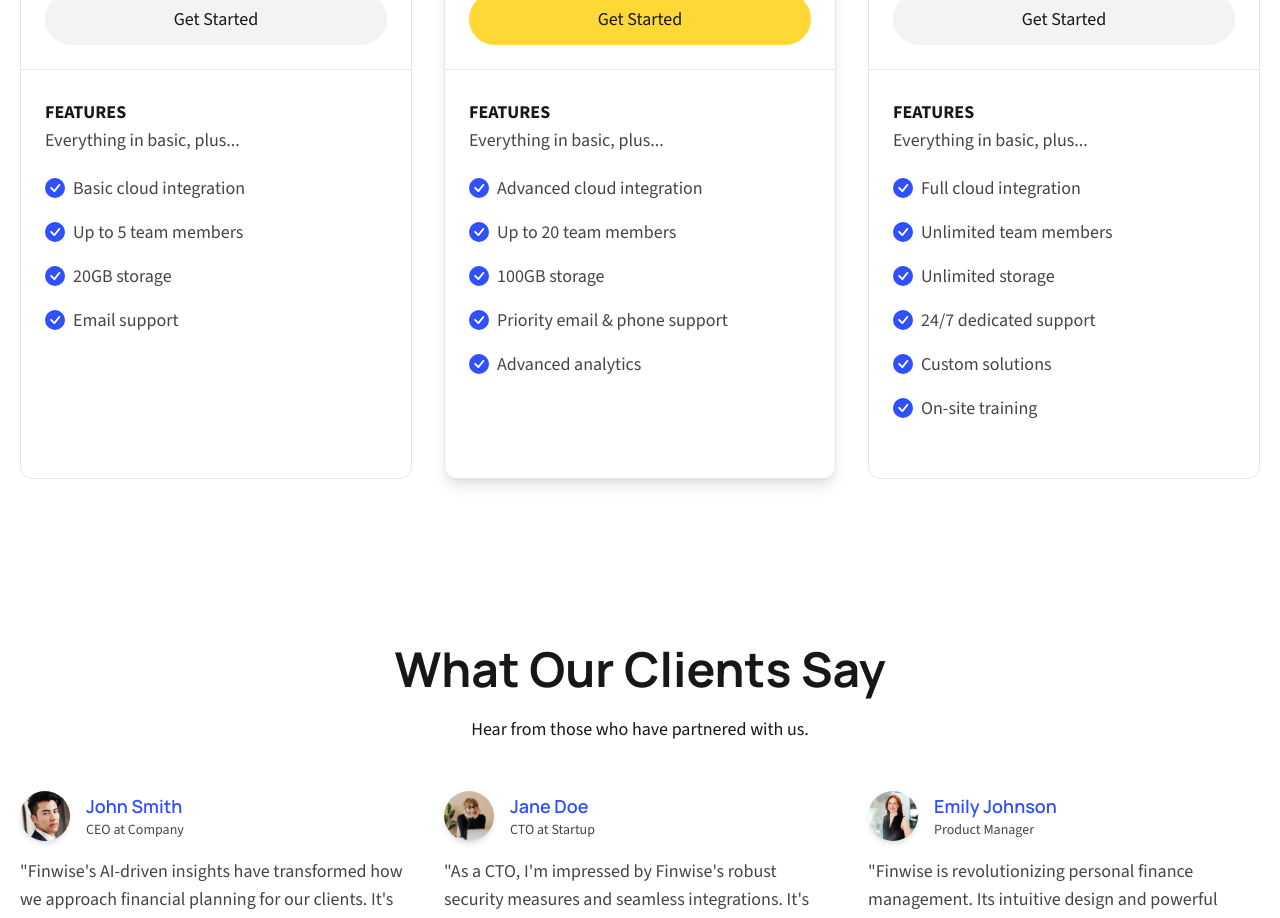
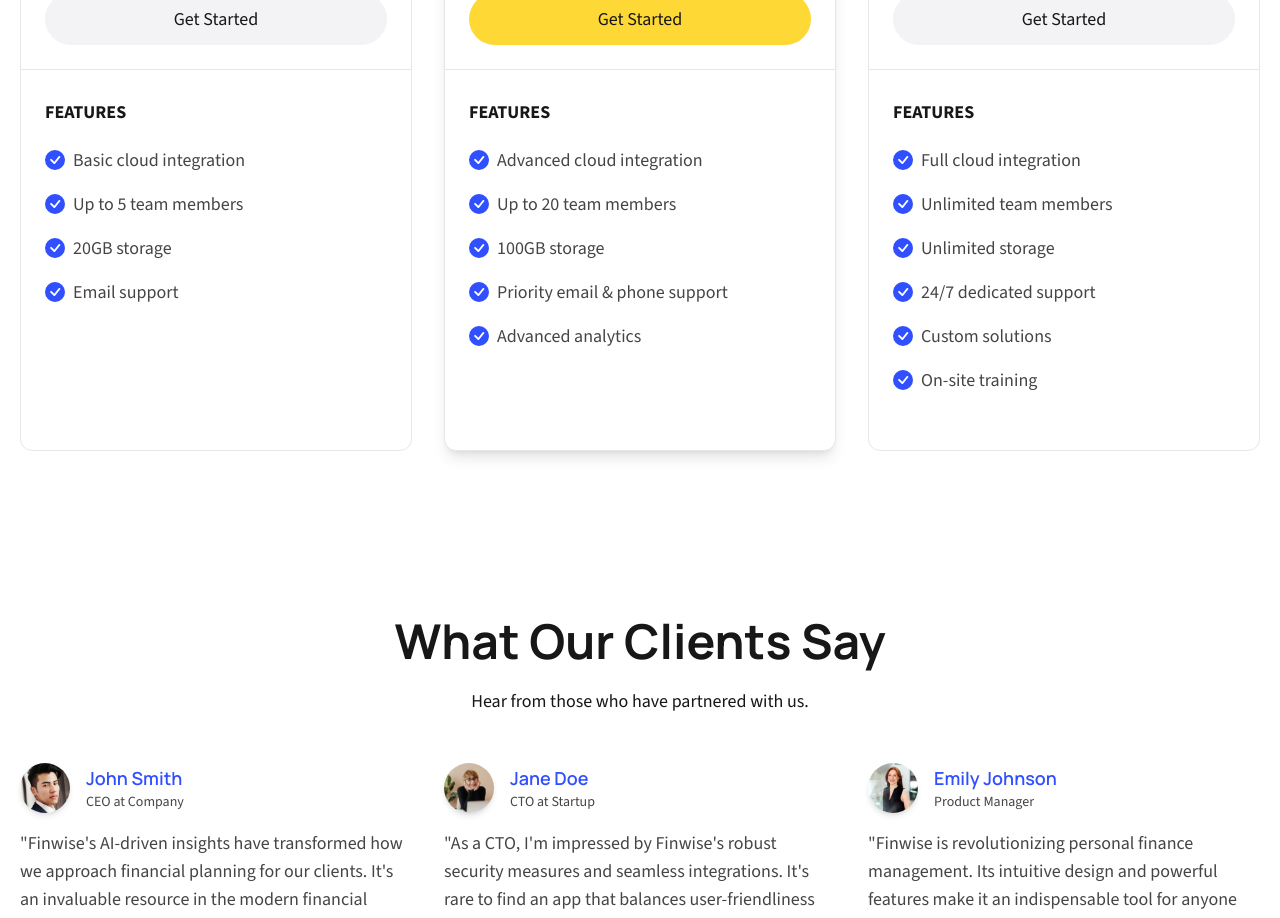
Before and after one commit to Cavianto/sentinela, a Next.js app: page / in a window 1280 px wide. Shown: the part 4160-5078 px from the top of the page. Built offline with nearby package versions, Linux system fonts and the light colour scheme.

Commit message:
Update PricingColumn.tsx

```diff
--- a/src/components/Pricing/PricingColumn.tsx
+++ b/src/components/Pricing/PricingColumn.tsx
@@ -27,7 +27,7 @@ const PricingColumn: React.FC<Props> = ({ tier, highlight }: Props) => {
             </div>
             <div className="p-6 mt-1">
                 <p className="font-bold mb-0">FEATURES</p>
-                <p className="text-foreground-accent mb-5">Everything in basic, plus...</p>
+                <p className="text-foreground-accent mb-5"></p>
                 <ul className="space-y-4 mb-8">
                     {features.map((feature, index) => (
                         <li key={index} className="flex items-center">
```
